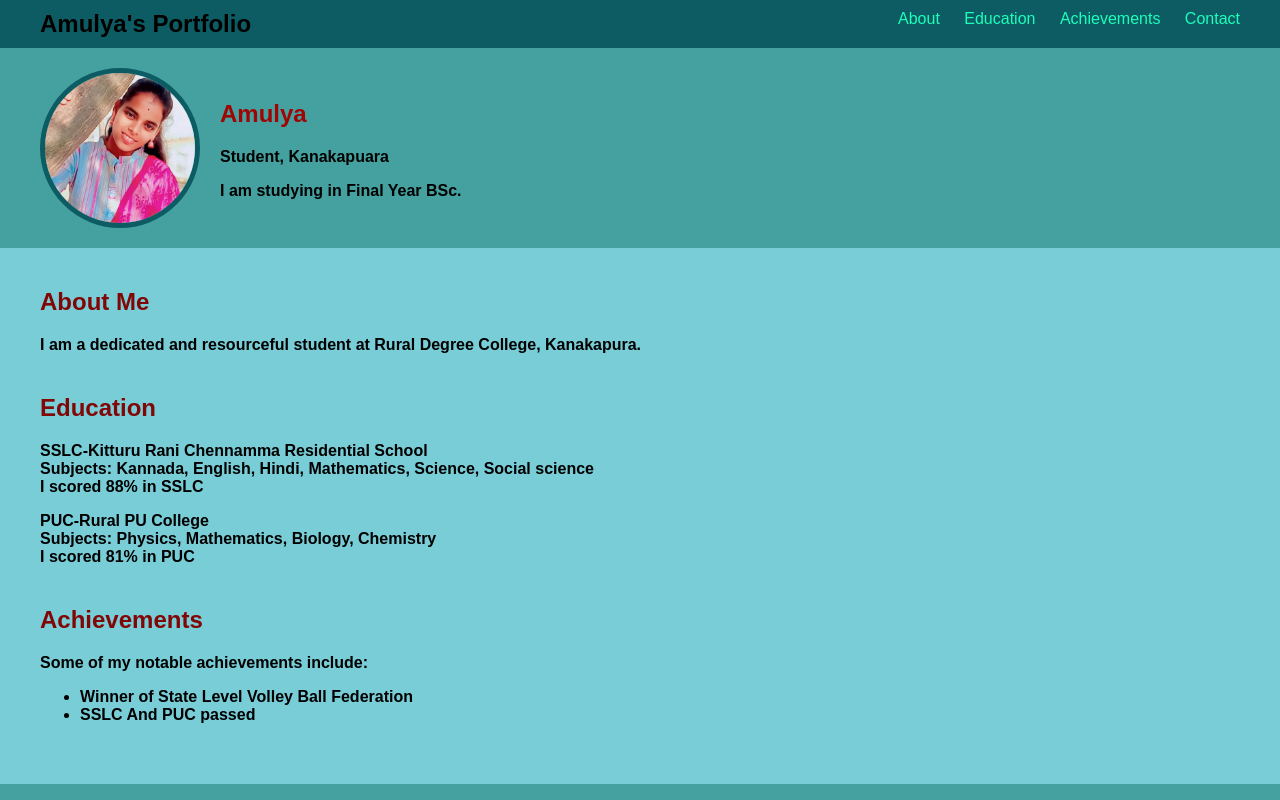
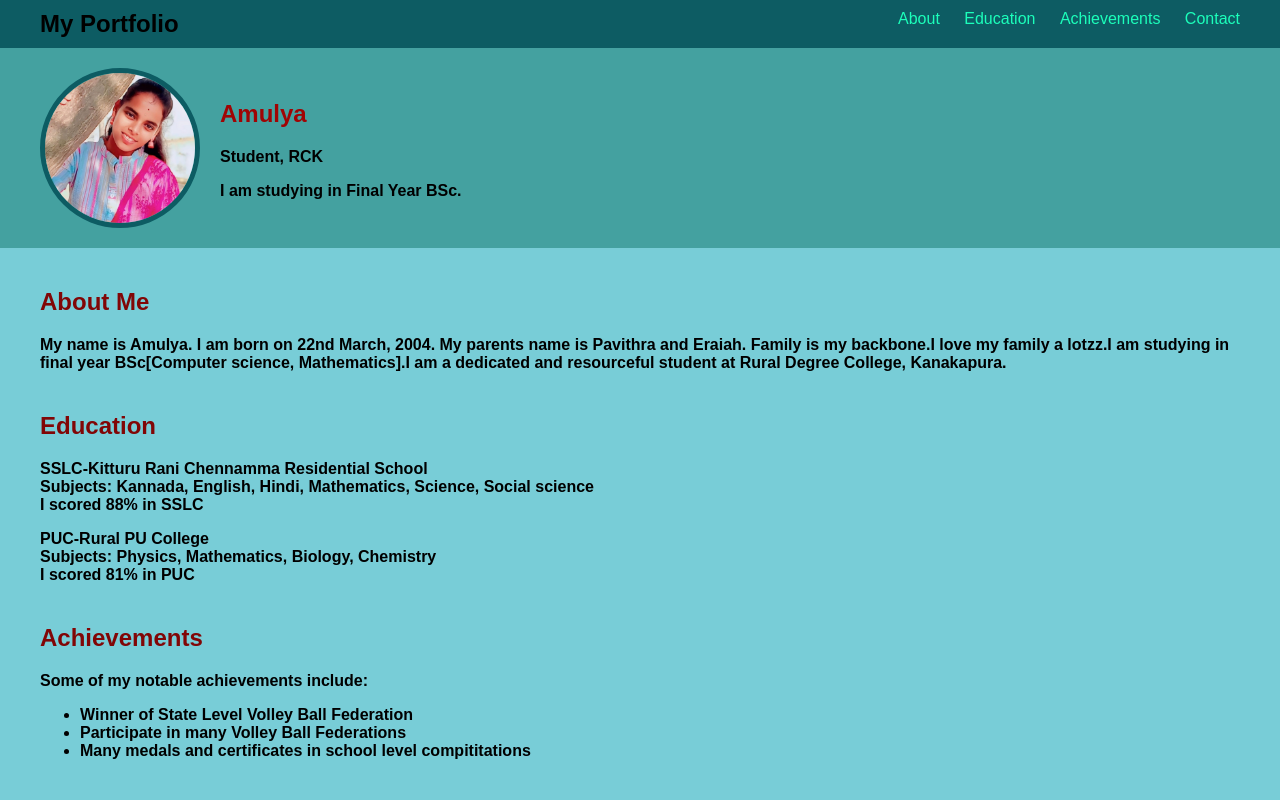
Before and after one commit to Amulya-TE/My-Portfolio, a plain HTML site: page index.html in a window 1280 px wide. Shown: the top 800 px of the page. Drawn offline with Linux system fonts and the light colour scheme.

Commit message:
Add files via upload

```diff
--- a/index.html
+++ b/index.html
@@ -9,7 +9,7 @@
 <body>
     <nav>
         <div class="container">
-            <h1 style="color: black;">Amulya's Portfolio</h1>
+            <h1 style="color: black;">My Portfolio</h1>
             <ul>
                 <li><a href="">About</a></li>
                 <li><a href="">Education</a></li>
@@ -24,7 +24,7 @@
                 <img src="./Img/its me.jpg" alt="Amulya" class="profile-pic">
                 <div class="profile-info">
                     <h2 style="color: rgb(160, 4, 4);">Amulya</h2>
-                    <p><b>Student, Kanakapuara</b></p>
+                    <p><b>Student, RCK</b></p>
                     <p><b>I am studying in Final Year BSc.</b></p>
                 </div>
             </div>
@@ -34,7 +34,7 @@
         <section id="About">
             <div class="container">
                 <h2>About Me</h2>
-                <p><b>I am a dedicated and resourceful student at Rural Degree College, Kanakapura.</b></p>
+                <p><b>My name is Amulya. I am born on 22nd March, 2004. My parents name is Pavithra and Eraiah. Family is my backbone.I love my family a lotzz.I am studying in final year BSc[Computer science, Mathematics].I am a dedicated and resourceful student at Rural Degree College, Kanakapura.</b></p>
             </div>
         </section>
         <section id="Education">
@@ -50,7 +50,8 @@
                 <p><b>Some of my notable achievements include:</b></p>
                 <ul>
                     <li><b>Winner of State Level Volley Ball Federation</b></li>
-                    <li><b>SSLC And PUC passed</b></li>
+                    <li><b>Participate in many Volley Ball Federations</b></li>
+                    <li><b>Many medals and certificates in school level compititations</b></li>
                 </ul>
             </div>
         </section>
```
